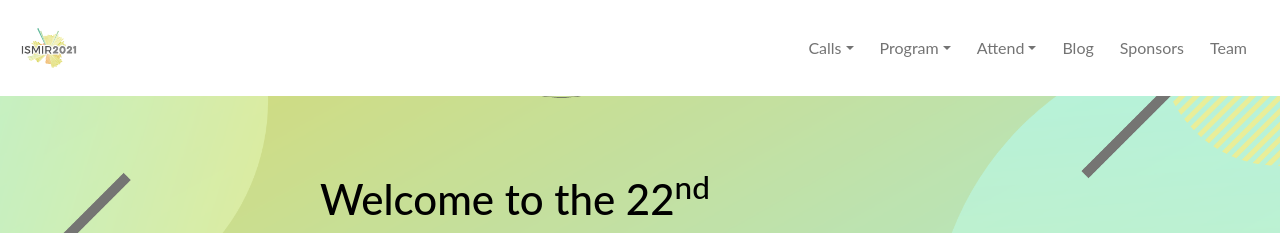
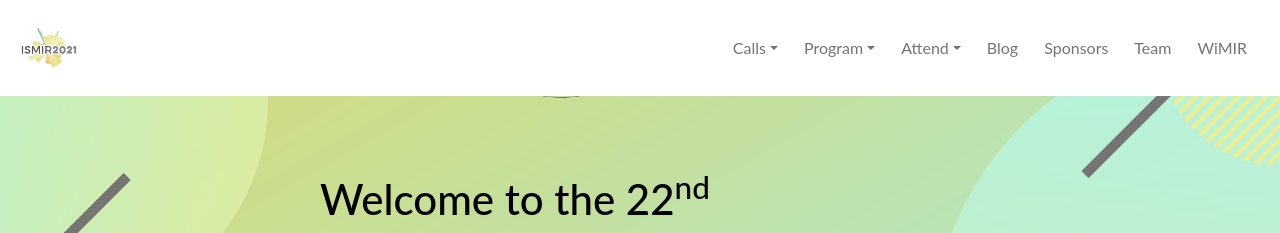
Before and after one commit to ismir2021/ismir2021.github.io, a Jekyll site: the page built from index.md, in a window 1280 px wide. Shown: the top 233 px of the page. Built offline with Jekyll 4.4.1, drawn with Linux system fonts in a browser that asks for light colours; nearby versions of some CDN libraries; comment, search, counter and statistics services are not loaded.

Commit message:
add wimir menu item

```diff
--- a/_config.yml
+++ b/_config.yml
@@ -37,6 +37,7 @@ navigation:
   - {name: "Blog", link: "/blog/"}
   - {name: "Sponsors", link: "/sponsors/"}
   - {name: "Team", link: "/team/"}
+  - {name: "WiMIR", link: "/wimir/"}
 
 tagline: >
   International Society for Music Information Retrieval Conference 2021
```
